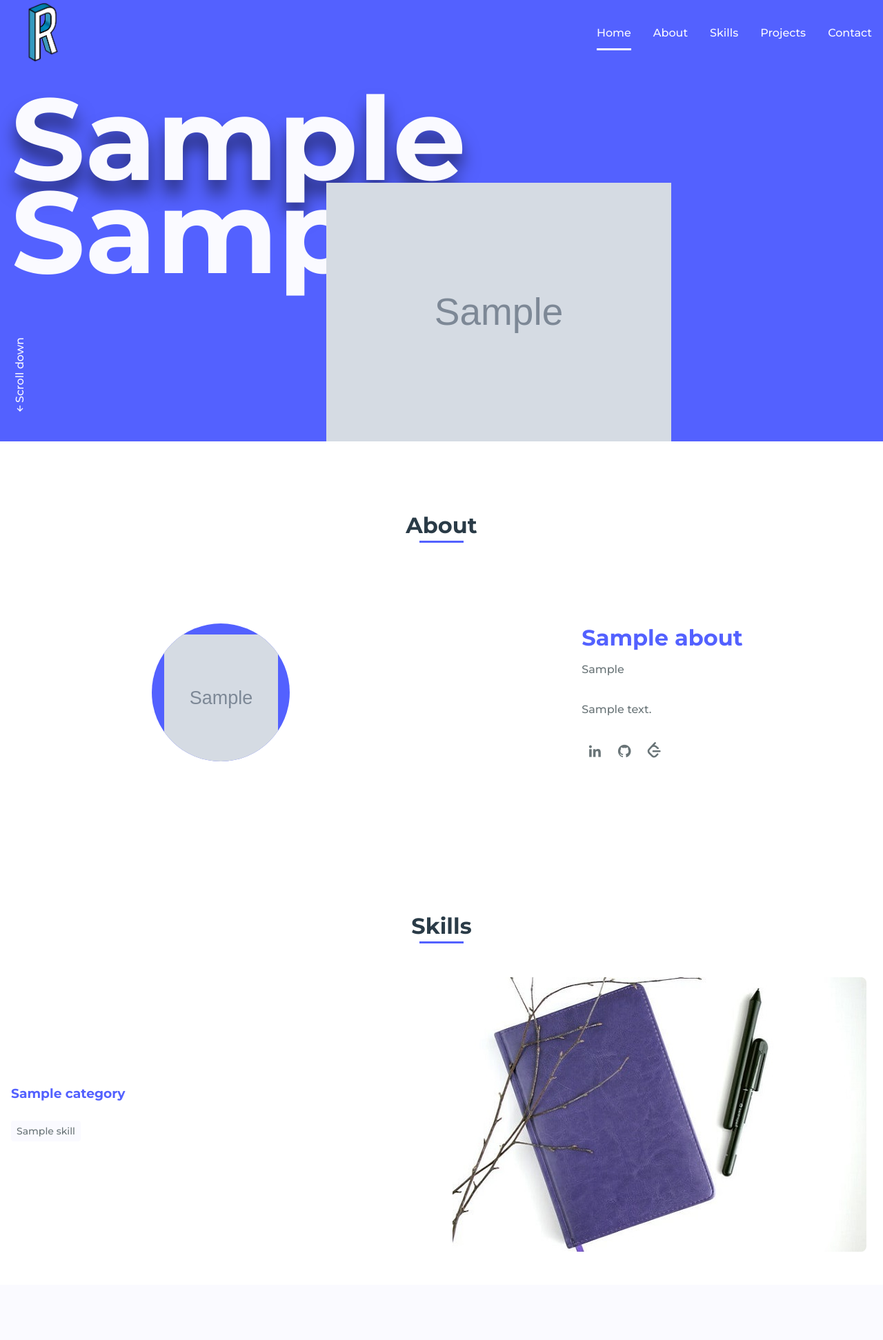
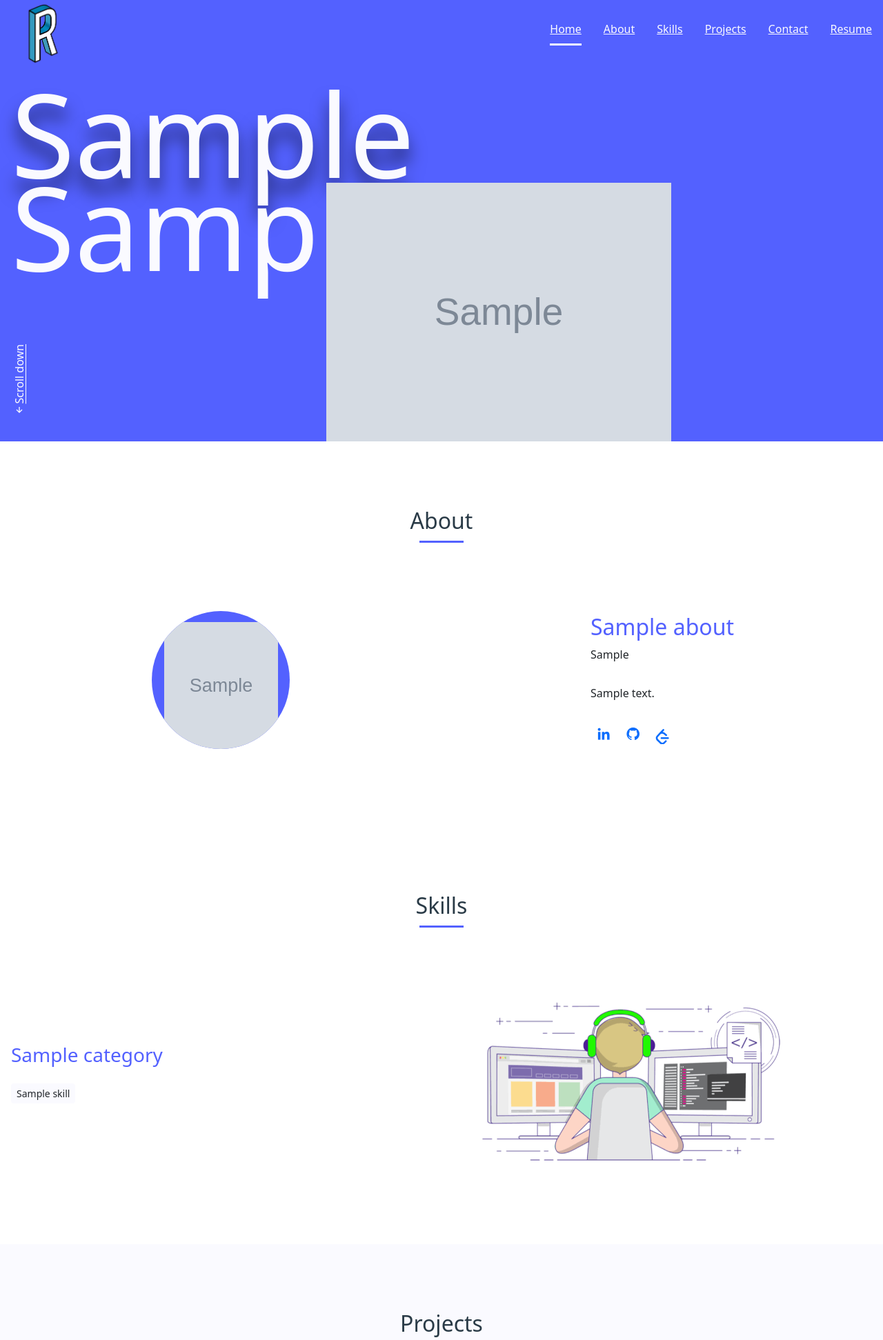
Before and after one commit to quirrelHK/e-portfolio, a Django app: page / in a window 1280 px wide. Shown: the top 1943 px of the page at 69% size. Run offline with Django 5.2, Linux system fonts and the light colour scheme; tables that the repository leaves empty hold one stand-in row (values such as "Sample post"); grey boxes marked "Sample" are stand-in pictures; some libraries are stand-ins or nearby versions.

Commit message:
updated links, CV, and css

```diff
--- a/ritesh/models.py
+++ b/ritesh/models.py
@@ -6,6 +6,7 @@ class Home(models.Model):
     greetings_1 = models.CharField(max_length=10)
     greetings_2 = models.CharField(max_length=10)
     picture = models.ImageField(upload_to="picture/")
+    resume = models.FileField(upload_to='resume/', null=True, default=None)
     # Save time when modified
     updated = models.DateTimeField(auto_now=True)
 
--- a/ritesh/templates/index.html
+++ b/ritesh/templates/index.html
@@ -11,6 +11,8 @@
         <!-- ===== BOX ICONS ===== -->
         <!-- <link href='https://cdn.jsdelivr.net/npm/boxicons@2.0.5/css/boxicons.min.css' rel='stylesheet'> -->
         <link href="https://cdn.jsdelivr.net/npm/boxicons@2.1.4/css/boxicons.min.css" rel="stylesheet">
+        <!-- ==== Bootstrap CSS ===== -->
+        <link href="https://stackpath.bootstrapcdn.com/bootstrap/5.1.3/css/bootstrap.min.css" rel="stylesheet">
 
         <title>Ritesh Singh's Portfolio</title>
     </head>
@@ -23,8 +25,14 @@
                     <a href="#" class="nav__img">
                         <img src="static/assets/img/Logo-R-removebg-preview.png"  alt="">
                     </a>
+                </div>
+                <!-- {% for message in messages %}
+                <div class="alert alert-warning alert-dismissible fade show" role="alert">
+                    <strong>{{ message }}</strong>
+                    <a href="http://localhost:8000/"><button type="button">Close</button></a>
+                </div>
+            {% endfor %} -->
 
-                </div>
 
                 <div class="nav__menu" id="nav-menu">
                     <ul class="nav__list">
@@ -33,6 +41,7 @@
                         <li class="nav__item"><a href="#skills" class="nav__link">Skills</a></li>
                         <li class="nav__item"><a href="#portfolio" class="nav__link">Projects</a></li>
                         <li class="nav__item"><a href="#contact" class="nav__link">Contact</a></li>
+                        <li class="nav__item"><a href="{{ home.resume.url }}" class="nav__link" download>Resume</a></li>
                     </ul>
                 </div>
 
@@ -100,7 +109,7 @@
                     </div>
 
                     <div class="skills__img">
-                        <img src="{% static 'assets/img/skill.jpg' %}" alt="">
+                        <img src="{% static 'assets/img/skill1.gif' %}" alt="">
                     </div>
                 </div>
             </section>
@@ -114,7 +123,7 @@
                         <div class="portfolio__img">
                             <img src="{{ project.image.url }}" alt="">
                             <div class="portfolio__link">
-                                <a href="{{ project.link }}" class="portfolio__link-name">View details</a>
+                                <a href="{{ project.link }}" target="_blank" class="portfolio__link-name">View details</a>
                             </div>
                         </div>
                     {% endfor %}
@@ -125,7 +134,6 @@
             {% block content %}
                 <section class="contact section" id="contact">
                     <h2 class="section-title">Contact</h2>
-
                     <div class="contact__container bd-grid">
                         <div class="contact__info">
                             <h3 class="contact__subtitle">EMAIL</h3>
@@ -188,5 +196,8 @@
 
         <!--===== MAIN JS =====-->
         <script src="{% static 'assets/js/main.js' %}"></script>
+
+        <!-- ===== Bootstrap JS ===== -->
+        <script src="https://stackpath.bootstrapcdn.com/bootstrap/5.1.3/js/bootstrap.bundle.min.js"></script>
     </body>
 </html>
--- a/ritesh/views.py
+++ b/ritesh/views.py
@@ -9,9 +9,10 @@ def index(request):
         if form.is_valid():
             messages.success(request, "Form submitted")
             print(form.cleaned_data)
-            return redirect("index")
         else:
+            print("Not valid")
             messages.warning(request, "Invalid form submission")
+        return redirect("http://localhost:8000/#home")
     else:
         form = ContactForm()
     # Home
```
Also changed, not shown: media_root/picture/Experiments-In-Processing--unscreen.gif (added), media_root/picture/circular-soundwave_v1_00.gif (added), media_root/picture/f43e2b2e7dcb3e0d8dfbdff6f445ace1-ezgif.com-gif-maker.gif (added), media_root/picture/sparklingGIF-FindShareonGIPHY-ezgif.com-gif-maker.gif (added), media_root/picture/sparklingGIF-FindShareonGIPHY-ezgif.com-gif-maker_WefLQv6.gif (added), ritesh/migrations/0003_home_resume.py (added), static/assets/img/Experiments-In-Processing--unscreen.gif (added), static/assets/img/gif-ai2-unscreen.gif (added), static/assets/img/skill1.gif (added), static/assets/img/skill1.png (added), 7 other files.
